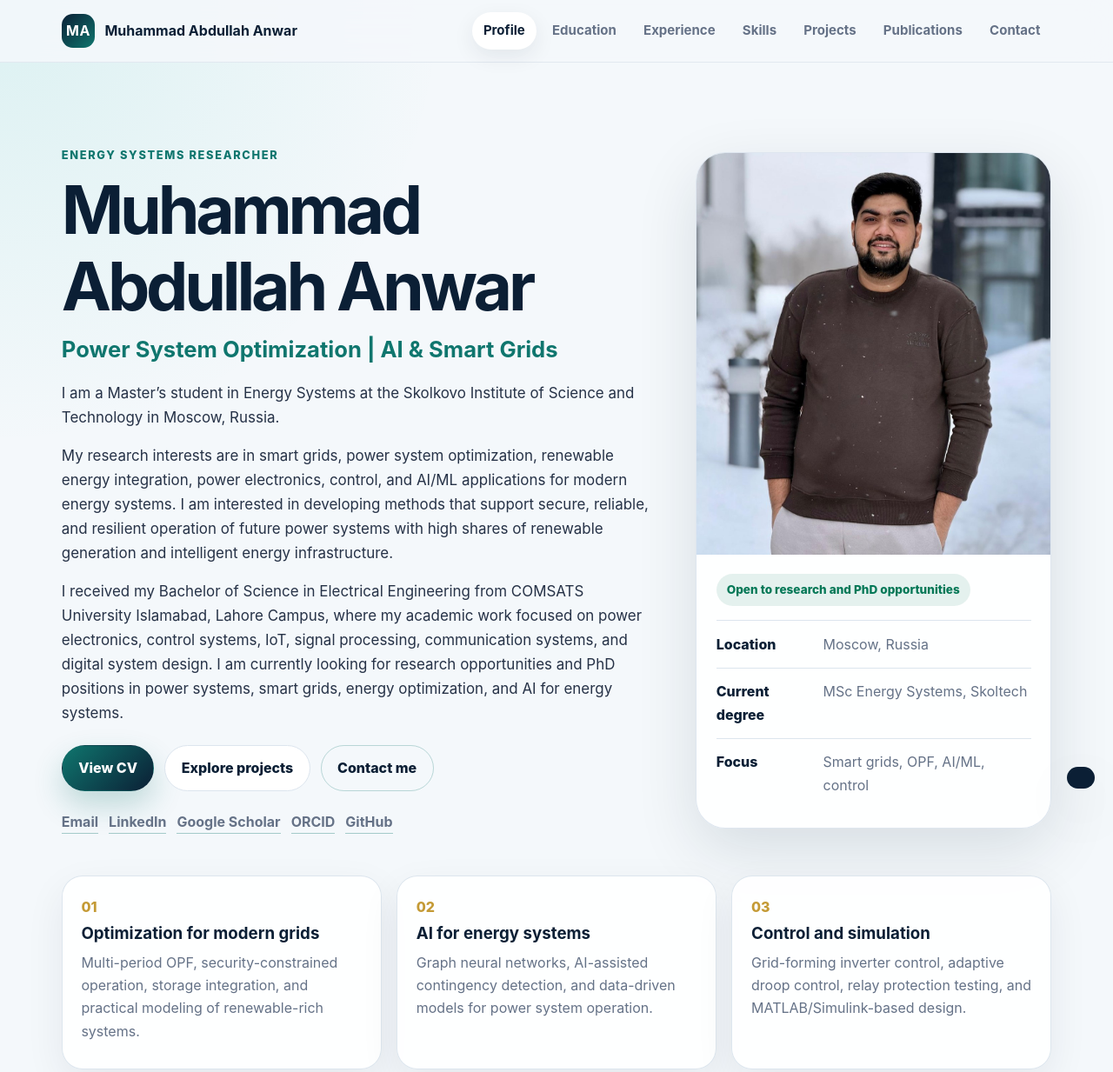
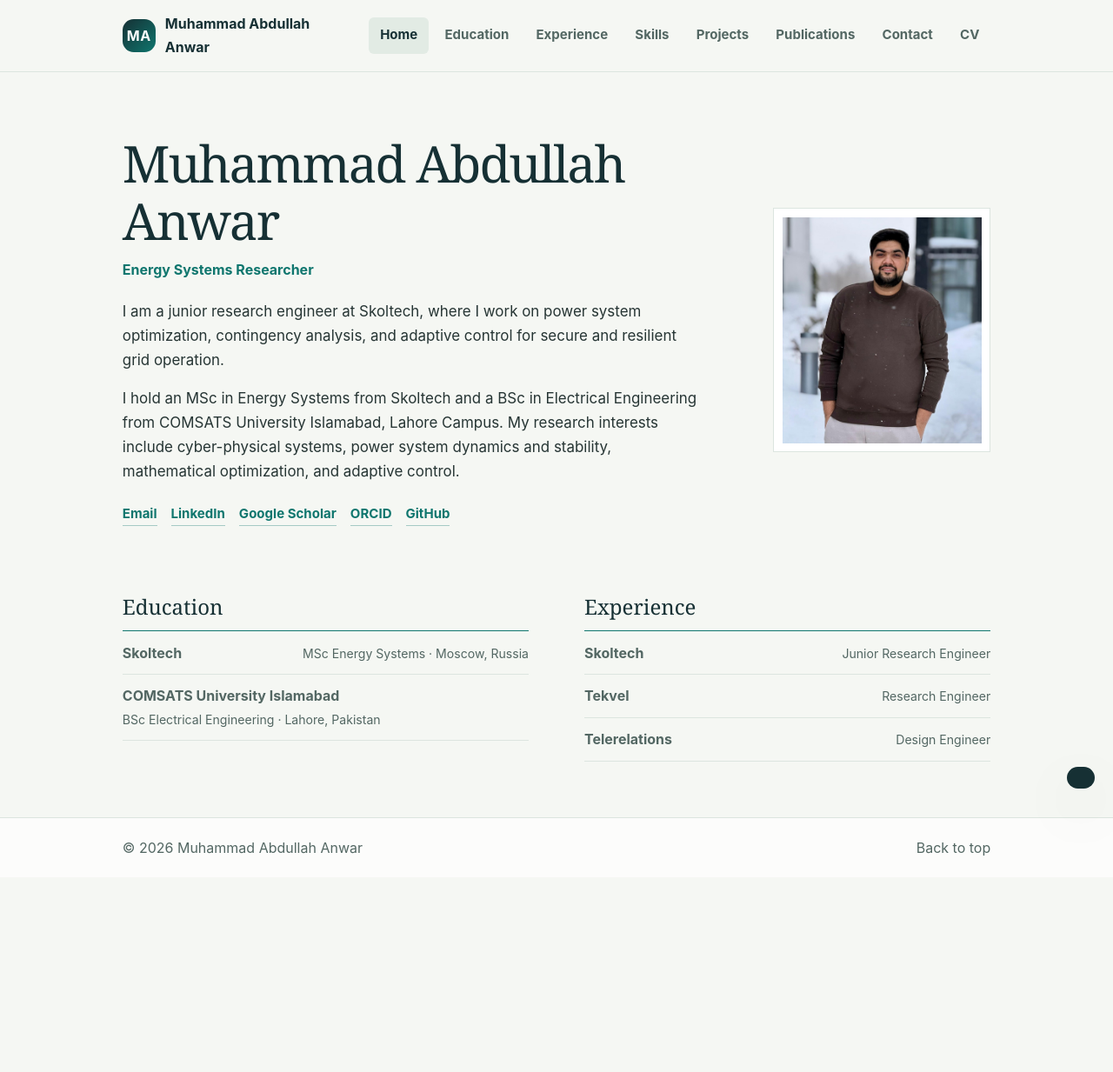
Before and after one commit to Muhammad-Abdullah8/MuhammadAbdullah.github.io, a plain HTML site: page index.html in a window 1280 px wide. Shown: the top 1233 px of the page at 87% size. After the commit the page ends 1009 px from the top, so only its background shows below. Drawn offline with Linux system fonts and the light colour scheme.

Commit message:
Add files via upload

```diff
--- a/index.html
+++ b/index.html
@@ -25,13 +25,14 @@
       </button>
 
       <nav class="site-nav" id="site-nav" aria-label="Primary navigation">
-        <a href="#home" data-tab-link="home" class="active">Profile</a>
+        <a href="#home" data-tab-link="home" class="active">Home</a>
         <a href="#education" data-tab-link="education">Education</a>
         <a href="#experience" data-tab-link="experience">Experience</a>
         <a href="#skills" data-tab-link="skills">Skills</a>
         <a href="#projects" data-tab-link="projects">Projects</a>
         <a href="#publications" data-tab-link="publications">Publications</a>
         <a href="#contact" data-tab-link="contact">Contact</a>
+        <a href="assets/cv/Muhammad_Abdullah_Anwar_CV.pdf">CV</a>
       </nav>
     </div>
   </header>
@@ -40,20 +41,11 @@
     <section class="tab-panel active" id="home" aria-labelledby="home-title">
       <div class="hero-wrap section-shell">
         <div class="hero-copy reveal">
-          <p class="eyebrow">Energy Systems Researcher</p>
           <h1 id="home-title">Muhammad Abdullah Anwar</h1>
-          <h2>Power System Optimization | AI &amp; Smart Grids</h2>
-
+          <p class="research-title">Energy Systems Researcher</p>
           <div class="intro-text">
-            <p>I am a Master’s student in Energy Systems at the Skolkovo Institute of Science and Technology in Moscow, Russia.</p>
-            <p>My research interests are in smart grids, power system optimization, renewable energy integration, power electronics, control, and AI/ML applications for modern energy systems. I am interested in developing methods that support secure, reliable, and resilient operation of future power systems with high shares of renewable generation and intelligent energy infrastructure.</p>
-            <p>I received my Bachelor of Science in Electrical Engineering from COMSATS University Islamabad, Lahore Campus, where my academic work focused on power electronics, control systems, IoT, signal processing, communication systems, and digital system design. I am currently looking for research opportunities and PhD positions in power systems, smart grids, energy optimization, and AI for energy systems.</p>
-          </div>
-
-          <div class="hero-actions" aria-label="Main actions">
-            <a class="btn primary" href="assets/cv/Muhammad_Abdullah_Anwar_CV.pdf" target="_blank" rel="noopener">View CV</a>
-            <a class="btn secondary" href="#projects" data-tab-link="projects">Explore projects</a>
-            <a class="btn ghost" href="mailto:abdullahabbi16@gmail.com">Contact me</a>
+            <p>I am a junior research engineer at Skoltech, where I work on power system optimization, contingency analysis, and adaptive control for secure and resilient grid operation.</p>
+            <p>I hold an MSc in Energy Systems from Skoltech and a BSc in Electrical Engineering from COMSATS University Islamabad, Lahore Campus. My research interests include cyber-physical systems, power system dynamics and stability, mathematical optimization, and adaptive control.</p>
           </div>
 
           <div class="quick-links" aria-label="Profile links">
@@ -65,37 +57,27 @@
           </div>
         </div>
 
-        <aside class="profile-card reveal" aria-label="Profile summary">
-          <div class="photo-frame">
-            <img src="assets/images/muhammad-abdullah-anwar.jpg" alt="Muhammad Abdullah Anwar" />
-          </div>
-          <div class="profile-card-body">
-            <p class="status-pill">Open to research and PhD opportunities</p>
-            <dl>
-              <div><dt>Location</dt><dd>Moscow, Russia</dd></div>
-              <div><dt>Current degree</dt><dd>MSc Energy Systems, Skoltech</dd></div>
-              <div><dt>Focus</dt><dd>Smart grids, OPF, AI/ML, control</dd></div>
-            </dl>
-          </div>
-        </aside>
+        <figure class="profile-portrait">
+          <img src="assets/images/muhammad-abdullah-anwar.jpg" alt="Muhammad Abdullah Anwar" />
+        </figure>
       </div>
 
-      <div class="section-shell highlight-grid reveal" aria-label="Research highlights">
-        <article>
-          <span>01</span>
-          <h3>Optimization for modern grids</h3>
-          <p>Multi-period OPF, security-constrained operation, storage integration, and practical modeling of renewable-rich systems.</p>
-        </article>
-        <article>
-          <span>02</span>
-          <h3>AI for energy systems</h3>
-          <p>Graph neural networks, AI-assisted contingency detection, and data-driven models for power system operation.</p>
-        </article>
-        <article>
-          <span>03</span>
-          <h3>Control and simulation</h3>
-          <p>Grid-forming inverter control, adaptive droop control, relay protection testing, and MATLAB/Simulink-based design.</p>
-        </article>
+      <div class="section-shell affiliations">
+        <section aria-labelledby="home-education">
+          <h2 id="home-education"><a href="#education" data-tab-link="education">Education</a></h2>
+          <ul>
+            <li><strong>Skoltech</strong><span>MSc Energy Systems · Moscow, Russia</span></li>
+            <li><strong>COMSATS University Islamabad</strong><span>BSc Electrical Engineering · Lahore, Pakistan</span></li>
+          </ul>
+        </section>
+        <section aria-labelledby="home-experience">
+          <h2 id="home-experience"><a href="#experience" data-tab-link="experience">Experience</a></h2>
+          <ul>
+            <li><strong>Skoltech</strong><span>Junior Research Engineer</span></li>
+            <li><strong>Tekvel</strong><span>Research Engineer</span></li>
+            <li><strong>Telerelations</strong><span>Design Engineer</span></li>
+          </ul>
+        </section>
       </div>
     </section>
 
@@ -111,7 +93,7 @@
           <div class="timeline-content">
             <h3>Master of Science in Energy Systems</h3>
             <p class="muted">Skolkovo Institute of Science and Technology, Moscow, Russia</p>
-            <p>Current CGPA: 3.7/4.0. Research focus includes smart grids, power system optimization, power electronics, dynamics and stability, renewable energy integration, optimal control, and cybersecurity in smart grids.</p>
+            <p>GPA: 3.83/4.00. Cohort rank: 2nd. Research focus includes smart grids, power system optimization, power electronics, dynamics and stability, renewable energy integration, optimal control, and cybersecurity in smart grids.</p>
             <p><strong>Master’s thesis:</strong> A Game Theory-Based Optimization Framework for Cybersecurity in Power Systems under False Data Injection Attacks.</p>
           </div>
         </article>
@@ -148,14 +130,22 @@
 
       <div class="section-shell timeline reveal">
         <article class="timeline-item">
-          <div class="timeline-date">Jun 2025 – Present</div>
+          <div class="timeline-date">Dec 2024 – Present</div>
+          <div class="timeline-content">
+            <h3>Junior Research Engineer</h3>
+            <p class="muted">Skoltech, Moscow, Russia</p>
+            <p>Develop computational frameworks for online optimal power flow and cyber-physical grid security using contingency analysis, adaptive control, and data-driven methods.</p>
+          </div>
+        </article>
+
+        <article class="timeline-item">
+          <div class="timeline-date">Jun 2025 – Jun 2026</div>
           <div class="timeline-content">
             <h3>Research Engineer</h3>
             <p class="muted">Tekvel, Moscow, Russia · Hybrid</p>
             <ul>
-              <li>Develop and implement relay protection test plans to support safer electrical networks and improved fault response.</li>
-              <li>Conduct fault simulations and coordinate with protection and control teams to evaluate relay behavior and refine protection settings.</li>
-              <li>Document test results, identify technical risks, and recommend system improvements.</li>
+              <li>Tested IEC 61850 digital substation protection and automation functions with Tekvel Magic and industrial protection relays.</li>
+              <li>Ran fault scenarios for distance protection, transformer differential protection, and autoreclosing schemes.</li>
             </ul>
           </div>
         </article>
--- a/style.css
+++ b/style.css
@@ -356,3 +356,84 @@ ul { padding-left: 1.2rem; color: var(--muted); }
   color: var(--muted);
 }
 .project-bullets li { margin: 0.32rem 0; }
+
+/* Academic portfolio layout */
+:root {
+  --navy: #163034;
+  --ink: #263534;
+  --muted: #536763;
+  --line: #dce5df;
+  --soft: #f5f7f3;
+  --max: 1040px;
+}
+
+body { background: var(--soft); }
+.site-header {
+  background: var(--soft);
+  backdrop-filter: none;
+  border-bottom: 1px solid var(--line);
+}
+.site-nav a { border-radius: 6px; }
+.site-nav a.active, .site-nav a:hover {
+  background: #e2ebe4;
+  color: var(--navy);
+  box-shadow: none;
+}
+#home { padding-top: clamp(2rem, 6vw, 4.5rem); }
+#home .hero-wrap {
+  grid-template-columns: minmax(0, 1fr) minmax(190px, 250px);
+  gap: clamp(1.75rem, 6vw, 5rem);
+  padding-top: 0;
+}
+#home h1 {
+  font-family: Georgia, serif;
+  font-size: clamp(2.25rem, 5vw, 3.65rem);
+  font-weight: 500;
+  letter-spacing: -0.035em;
+}
+.research-title {
+  color: var(--teal);
+  font-weight: 650;
+  margin: 0.55rem 0 1.4rem;
+}
+#home .intro-text { color: var(--ink); }
+#home .quick-links { gap: 0.35rem 1rem; }
+#home .quick-links a {
+  color: var(--teal);
+  font-size: 0.94rem;
+}
+.profile-portrait {
+  margin: 0;
+  padding: 0.6rem;
+  border: 1px solid var(--line);
+  background: var(--white);
+}
+.profile-portrait img { width: 100%; height: auto; }
+.affiliations {
+  display: grid;
+  grid-template-columns: repeat(2, minmax(0, 1fr));
+  gap: clamp(1.75rem, 5vw, 4rem);
+  margin-top: clamp(2.5rem, 7vw, 4.75rem);
+}
+.affiliations h2 {
+  margin: 0;
+  padding-bottom: 0.7rem;
+  border-bottom: 1px solid var(--teal);
+  font: 500 1.5rem Georgia, serif;
+}
+.affiliations ul { list-style: none; margin: 0; padding: 0; }
+.affiliations li {
+  display: flex;
+  flex-wrap: wrap;
+  justify-content: space-between;
+  align-items: baseline;
+  gap: 0.15rem 0.8rem;
+  padding: 0.7rem 0;
+  border-bottom: 1px solid var(--line);
+}
+.affiliations li span { color: var(--muted); font-size: 0.88rem; }
+
+@media (max-width: 680px) {
+  #home .hero-wrap, .affiliations { grid-template-columns: 1fr; }
+  .profile-portrait { width: min(60%, 220px); }
+}
```
